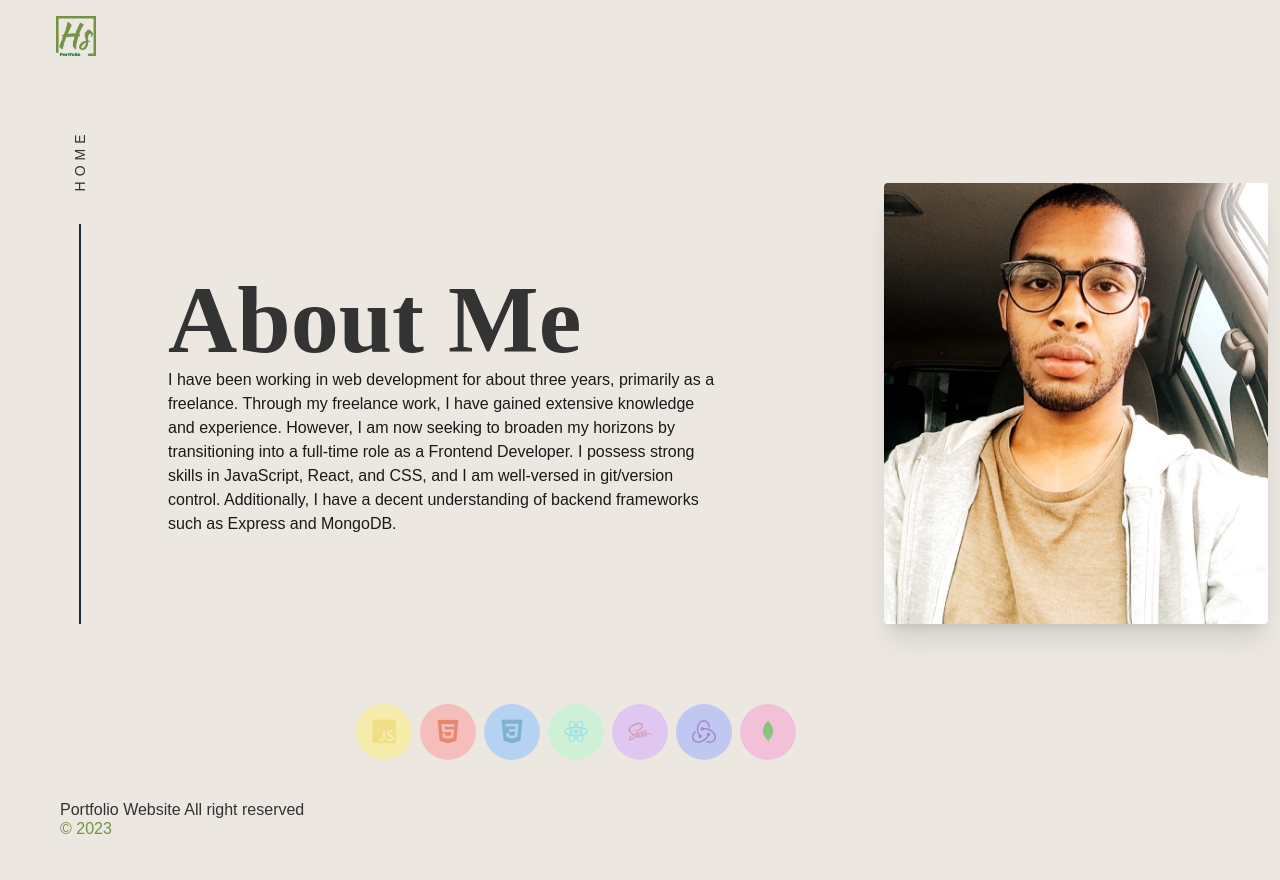
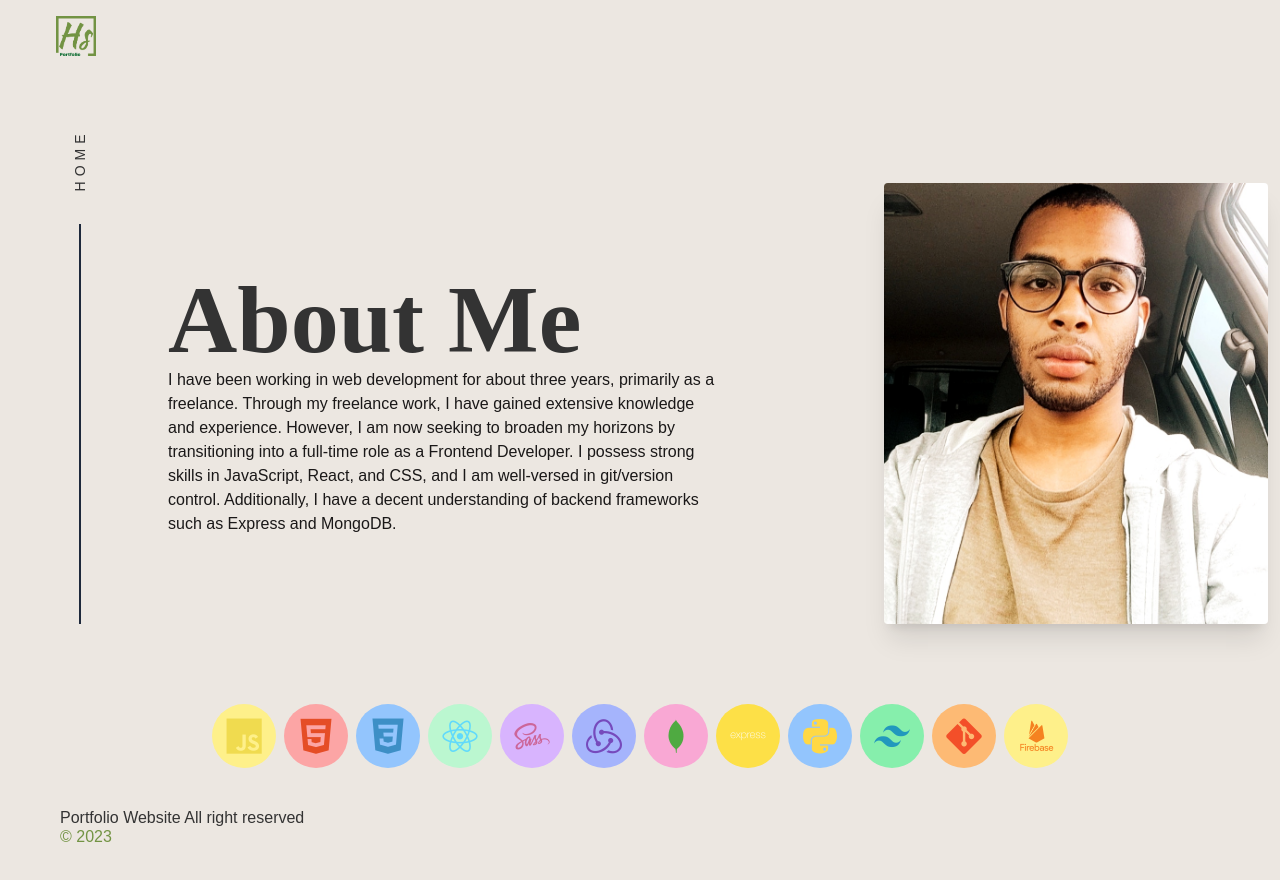
Before and after one commit to HousseinSA/HN-Portfolio, a React (Create React App) app: page /About in a window 1280 px wide. Shown: the top 880 px of the page. Built offline with nearby package versions, Linux system fonts and the light colour scheme.

Commit message:
more fixing and clean up

```diff
--- a/src/Components/Header.jsx
+++ b/src/Components/Header.jsx
@@ -3,7 +3,7 @@ import Logo from "../assests/hs-low-resolution-logo-color-on-transparent-backgro
 import {useState} from "react"
 export const Header = () => {
   const [open, setOpen] = useState(false)
-  const handelTogle = () => {
+  const handelToggle = () => {
     setOpen(!open)
   }
   return (
@@ -18,7 +18,7 @@ export const Header = () => {
             type="button"
             className=" md:hidden inline-flex items-center p-2 ml-3 text-sm text-gray-500 rounded-lg hover:bg-gray-100 "
             aria-controls="navbar-hamburger"
-            onClick={handelTogle}
+            onClick={handelToggle}
             aria-expanded="false">
             <span className="sr-only">Open main menu</span>
             <svg
@@ -39,28 +39,28 @@ export const Header = () => {
             open ? "" : "hidden"
           } m-4  w-full" id="navbar-hamburger`}>
           <ul className="flex flex-col font-medium mt-4 rounded-lg bg-gray-50 ">
-            <li onClick={handelTogle}>
+            <li onClick={handelToggle}>
               <Link
                 to="/"
                 className="block py-2 pl-3 text-gray-900 pr-4 rounded hover:bg-gray-700 hover:text-white  ">
                 Home
               </Link>
             </li>
-            <li onClick={handelTogle}>
+            <li onClick={handelToggle}>
               <Link
                 to="/about"
                 className="block py-2 pl-3 pr-4 text-gray-900 rounded hover:bg-gray-700  hover:text-white">
                 About
               </Link>
             </li>
-            <li onClick={handelTogle}>
+            <li onClick={handelToggle}>
               <Link
                 to="/work"
                 className="block py-2 pl-3 pr-4 text-gray-900 rounded hover:bg-gray-700 hover:text-white ">
                 Work
               </Link>
             </li>
-            <li onClick={handelTogle}>
+            <li onClick={handelToggle}>
               <Link
                 to="/contact"
                 className="block py-2 pl-3 pr-4 text-gray-900 rounded hover:bg-gray-700 hover:text-white">
--- a/src/Components/OpeningAnimation.jsx
+++ b/src/Components/OpeningAnimation.jsx
@@ -5,12 +5,16 @@ import {motion} from "framer-motion"
 export const OpeningAnimation = () => {
   const [onAnimationEnds, setOneAnimationEnds] = useState(false)
   const animation = {
-    hidden: {y: 0, scale: 1},
+    hidden: {scaleY: 1},
     show: {
-      zIndex: 20,
-      y: 2000,
-      scale: 1.4,
-      transition: {duration: 0.5, delay: 1, ease: "linear"},
+      zIndex: 1000,
+      y: 0,
+      scaleY: 0,
+      transition: {
+        duration: 0.5,
+        delay: 1,
+        ease: "easeInOut",
+      },
     },
   }
 
@@ -29,10 +33,15 @@ export const OpeningAnimation = () => {
           <div className="flex flex-col gap-4 justify-center items-center">
             <motion.img
               src={img}
-              initial={{y: 10}}
-              animate={{y: 0, transition: {type: "spring"}}}
+              initial={{y: 100, opacity: 0}}
+              animate={{
+                rotate: 5,
+                y: 0,
+                opacity: 1,
+                transition: {type: "spring", duration: 0.5, bounce: 0.2},
+              }}
               alt="Logo"
-              className="max-w-xs w-1/2"
+              className="max-w-xs  w-60"
             />
             <div>
               <h1 className="text-4xl title text-center text-white font-semibold">
--- a/src/pages/About.jsx
+++ b/src/pages/About.jsx
@@ -3,17 +3,6 @@ import {HeaderAnimate} from "../Components"
 import {motion} from "framer-motion"
 import userImage from "../assests/IMG_20230225_231859.jpg"
 export const About = () => {
-  const iconsAnimation = {
-    hidden: {opacity: 0},
-    show: {
-      opacity: 1,
-      transition: {
-        repeatDelay: 9,
-        type: "spring",
-        repeat: Infinity,
-      },
-    },
-  }
   const userImageAnimate = {
     hidden: {scale: 0},
     show: {
@@ -27,19 +16,31 @@ export const About = () => {
       },
     },
   }
-  const containerIcon = {
-    hidden: {opacity: 0},
+  const iconsAnimation = {
+    hidden: {opacity: 0, scale: 0},
     show: {
       opacity: 1,
+      scale: 1,
       transition: {
-        ease: "linear",
-        repeat: Infinity,
-        repeatDelay: 10,
-        duration: 9,
-        staggerChildren: 1,
+        duration: 0.6,
+        ease: "easeOut",
       },
     },
   }
+
+  const containerIcon = {
+    hidden: {scale: 0.4},
+    show: {
+      scale: 1,
+      transition: {
+        repeat: "Infinity",
+        staggerChildren: 0.3,
+        duration: 5,
+        repeatDelay: 1.5,
+      },
+    },
+  }
+
   return (
     <Animate>
       <main>
@@ -75,53 +76,68 @@ export const About = () => {
         </div>
         <motion.div
           variants={containerIcon}
+          initial="hidden"
           animate="show"
-          initial="hidden"
           className="flex justify-center flex-wrap gap-2 items-center">
-          <div
-            variants={iconsAnimation}
-            className=" w-14 h-14 flex items-center justify-center rounded-full bg-yellow-200">
-            <i className="devicon-javascript-plain colored text-white text-2xl"></i>
-          </div>
           <motion.div
             variants={iconsAnimation}
-            className=" w-14 h-14 flex items-center  justify-center rounded-full bg-red-300">
-            <i className="devicon-html5-plain colored text-white text-2xl"></i>
+            className=" w-16 h-16 flex items-center justify-center rounded-full bg-yellow-200">
+            <i className="devicon-javascript-plain colored text-white text-4xl"></i>
           </motion.div>
           <motion.div
             variants={iconsAnimation}
-            className="  w-14 h-14 flex items-center  justify-center rounded-full bg-blue-300">
-            <i className="devicon-css3-plain colored text-white text-2xl"></i>
+            className=" w-16 h-16 flex items-center  justify-center rounded-full bg-red-300">
+            <i className="devicon-html5-plain colored text-white text-4xl"></i>
           </motion.div>
           <motion.div
             variants={iconsAnimation}
-            className="  w-14 h-14 flex items-center justify-center rounded-full bg-green-200">
-            <i className="devicon-react-plain colored text-white text-2xl"></i>
+            className="  w-16 h-16 flex items-center  justify-center rounded-full bg-blue-300">
+            <i className="devicon-css3-plain colored text-white text-4xl"></i>
           </motion.div>
           <motion.div
             variants={iconsAnimation}
-            className=" w-14 h-14 flex items-center  justify-center rounded-full bg-purple-300">
-            <i className="devicon-sass-plain colored text-white text-2xl"></i>
+            className="  w-16 h-16 flex items-center justify-center rounded-full bg-green-200">
+            <i className="devicon-react-plain colored text-white text-4xl"></i>
           </motion.div>
           <motion.div
             variants={iconsAnimation}
-            className=" w-14 h-14 flex items-center   justify-center rounded-full bg-indigo-300">
-            <i className="devicon-redux-plain colored text-white text-2xl"></i>
+            className=" w-16 h-16 flex items-center  justify-center rounded-full bg-purple-300">
+            <i className="devicon-sass-plain colored text-white text-4xl"></i>
           </motion.div>
           <motion.div
             variants={iconsAnimation}
-            className="  w-14 h-14 flex items-center  justify-center rounded-full bg-pink-300">
-            <i className="devicon-mongodb-plain colored text-white text-2xl"></i>
+            className=" w-16 h-16 flex items-center   justify-center rounded-full bg-indigo-300">
+            <i className="devicon-redux-plain colored text-white text-4xl"></i>
           </motion.div>
           <motion.div
             variants={iconsAnimation}
-            className="  w-14 h-14 flex items-center  justify-center rounded-full bg-yellow-300">
-            <i className="devicon-express-original-wordmark text-white text-2xl"></i>
+            className="  w-16 h-16 flex items-center  justify-center rounded-full bg-pink-300">
+            <i className="devicon-mongodb-plain colored text-white text-4xl"></i>
           </motion.div>
           <motion.div
             variants={iconsAnimation}
-            className=" w-14 h-14 flex items-center  justify-center rounded-full bg-blue-300">
-            <i className="devicon-python-plain colored text-white text-2xl"></i>
+            className="  w-16 h-16 flex items-center  justify-center rounded-full bg-yellow-300">
+            <i className="devicon-express-original-wordmark text-white text-4xl"></i>
+          </motion.div>
+          <motion.div
+            variants={iconsAnimation}
+            className=" w-16 h-16 flex items-center  justify-center rounded-full bg-blue-300">
+            <i className="devicon-python-plain colored text-white text-4xl"></i>
+          </motion.div>
+          <motion.div
+            variants={iconsAnimation}
+            className=" w-16 h-16 flex items-center  justify-center rounded-full bg-green-300">
+            <i className="devicon-tailwindcss-plain colored text-4xl"></i>
+          </motion.div>
+          <motion.div
+            variants={iconsAnimation}
+            className=" w-16 h-16 flex items-center  justify-center rounded-full bg-orange-300">
+            <i className="devicon-git-plain colored text-4xl"></i>
+          </motion.div>
+          <motion.div
+            variants={iconsAnimation}
+            className=" w-16 h-16 flex items-center  justify-center rounded-full bg-yellow-200">
+            <i className="devicon-firebase-plain-wordmark colored text-4xl"></i>
           </motion.div>
         </motion.div>
       </main>
```
